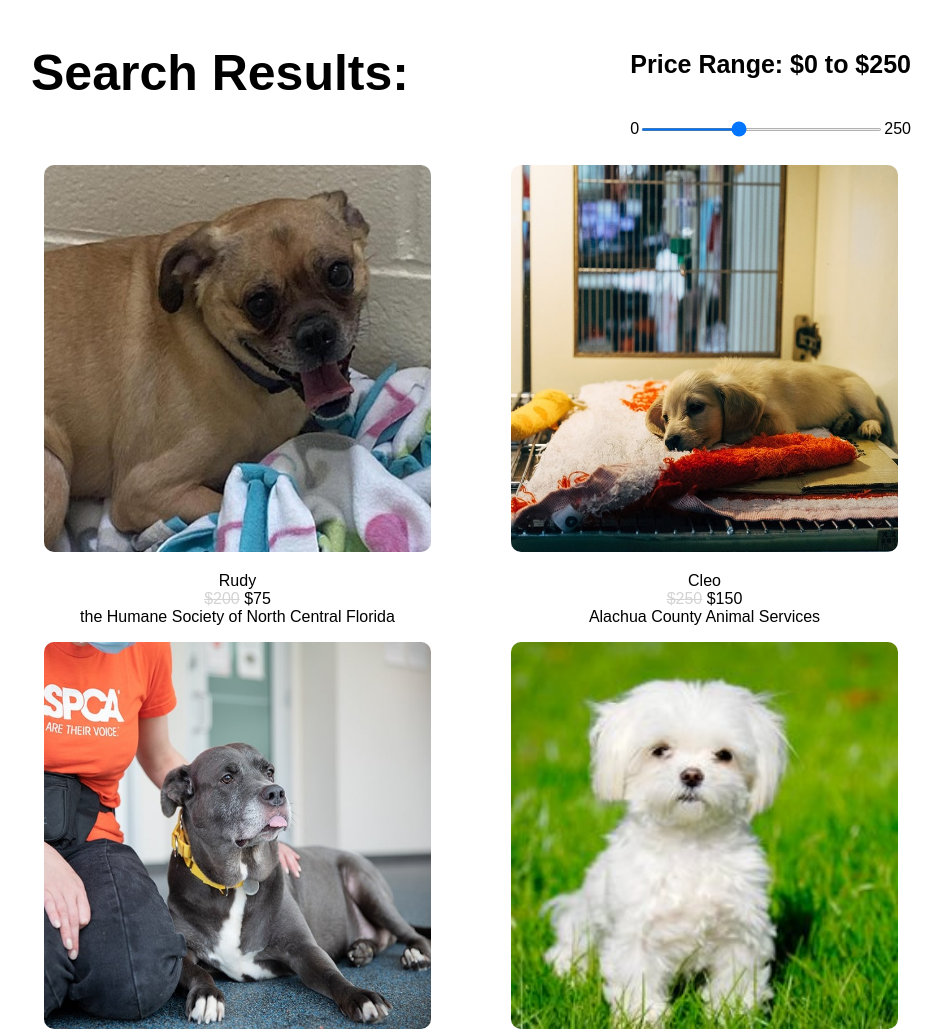
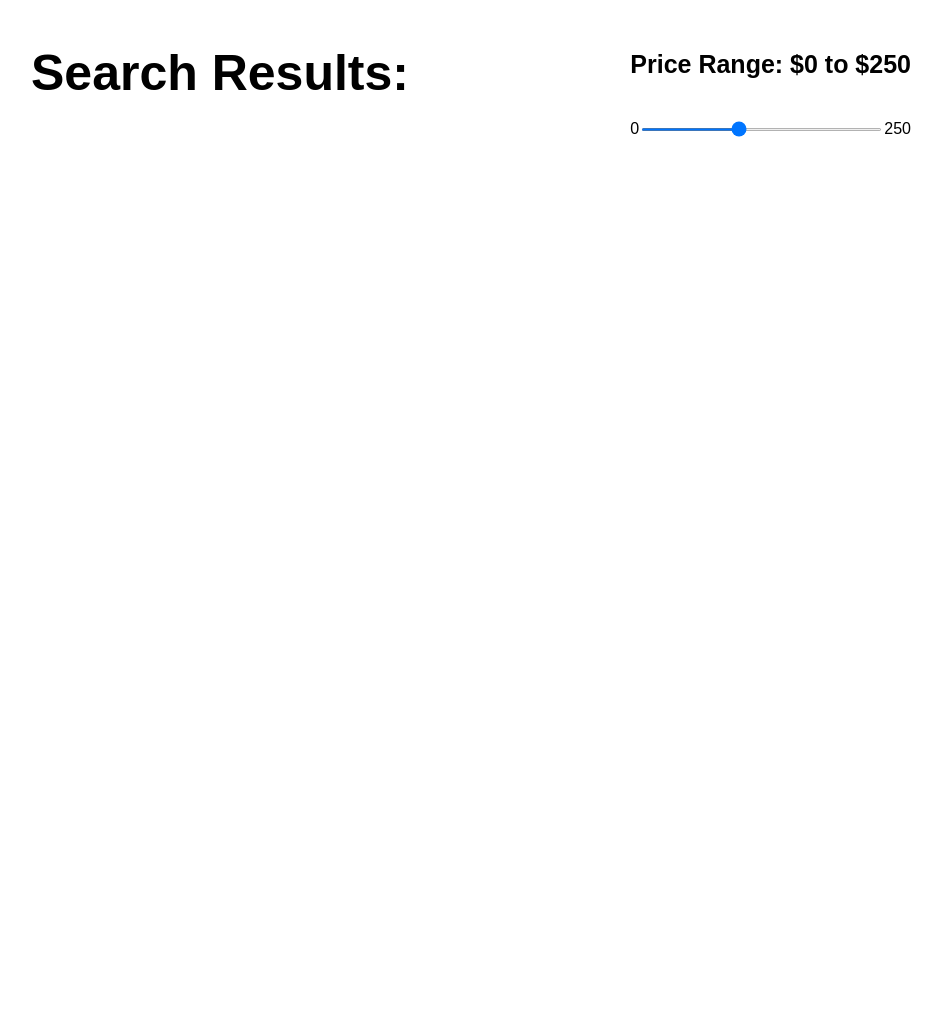
Before and after one commit to AJ-Roper/Project-4, a plain HTML site: page index.html in a window 1280 px wide. Shown: the part 463-1499 px from the top of the page, without its empty margins (169-1111 px from the left). After the commit the page ends 800 px from the top, so only its background shows below. Drawn offline with Linux system fonts and the light colour scheme; a web font is replaced by a local one.

Commit message:
Java additions not really
struggling with java

```diff
--- a/index.html
+++ b/index.html
@@ -65,7 +65,7 @@
       </div>
     </section>
     <section id="dogs">
-        <div class="dogs__wrapper">
+        <!--<div class="dogs__wrapper">
       <div class="dog">
         <figure class="dog__img--wrapper">
           <img class="dog__img" src="./assets/rudy.jpg" />
@@ -157,7 +157,8 @@
           <div class="location">Alachua County Animal Services </div>
         </div>
     </div>
-    </div>
+    </div> -->
+
     </section>
   </body>
 </html>
```
Also changed, not shown: index.js (+8 -0 lines).
